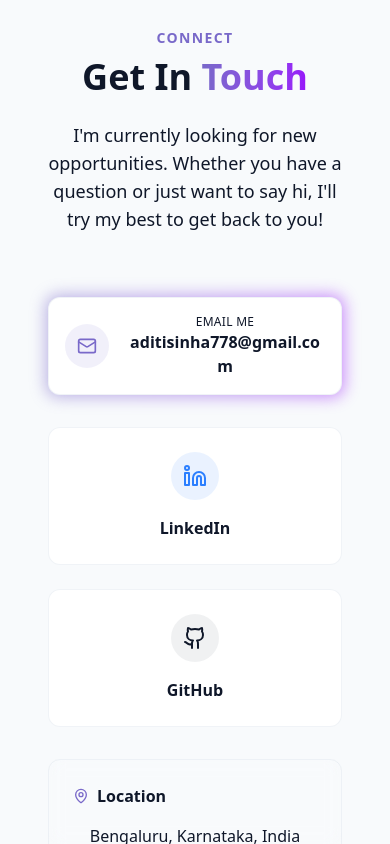
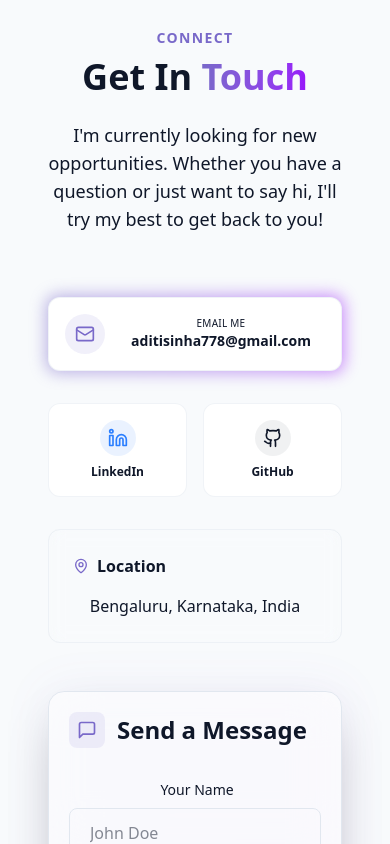
Before and after one commit to aditiisinha/Portfolio_new-, a React (Vite) app: page / in a window 390 px wide. Shown: the part 11156-12000 px from the top of the page. Built offline with nearby package versions, Linux system fonts and the light colour scheme.

Commit message:
Update ContactSection.jsx

```diff
--- a/src/components/ContactSection.jsx
+++ b/src/components/ContactSection.jsx
@@ -60,33 +60,33 @@ export const ContactSection = () => {
           <div className="space-y-8">
             <div className="relative group">
               <div className="absolute -inset-0.5 bg-gradient-to-r from-primary to-purple-600 rounded-xl opacity-50 blur group-hover:opacity-100 transition duration-500"></div>
-              <div className="relative bg-card p-4 sm:p-6 rounded-xl border border-border/50 flex items-center gap-4 sm:gap-6 overflow-hidden">
-                <div className="bg-primary/10 p-3 sm:p-4 rounded-full group-hover:scale-110 transition-transform duration-300 flex-shrink-0">
+              <div className="relative bg-card p-4 sm:p-6 rounded-xl border border-border/50 flex items-center gap-3 sm:gap-6 overflow-hidden">
+                <div className="bg-primary/10 p-2.5 sm:p-4 rounded-full group-hover:scale-110 transition-transform duration-300 flex-shrink-0">
                   <Mail className="h-5 w-5 sm:h-6 sm:w-6 text-primary" />
                 </div>
                 <div className="min-w-0 flex-1">
-                  <h4 className="text-xs sm:text-sm font-medium text-muted-foreground uppercase tracking-wide">Email Me</h4>
-                  <a href="mailto:aditisinha778@gmail.com" className="text-base sm:text-lg md:text-xl font-bold hover:text-primary transition-colors break-all block">
+                  <h4 className="text-[10px] sm:text-sm font-medium text-muted-foreground uppercase tracking-wide">Email Me</h4>
+                  <a href="mailto:aditisinha778@gmail.com" className="text-sm sm:text-lg md:text-xl font-bold hover:text-primary transition-colors break-all block overflow-hidden">
                     aditisinha778@gmail.com
                   </a>
                 </div>
               </div>
             </div>
 
-            <div className="grid grid-cols-1 md:grid-cols-2 gap-6">
+            <div className="grid grid-cols-2 gap-4 sm:gap-6">
               {/* Socials */}
-              <a href="https://www.linkedin.com/in/aditi-sinha-63404a202/" target="_blank" className="group bg-card hover:bg-card/80 border border-border/50 p-6 rounded-xl flex flex-col items-center justify-center gap-4 transition-all hover:-translate-y-1 hover:border-primary/50 hover:shadow-lg hover:shadow-primary/5">
-                <div className="p-3 bg-blue-500/10 rounded-full text-blue-500 group-hover:scale-110 transition-transform">
-                  <Linkedin className="h-6 w-6" />
+              <a href="https://www.linkedin.com/in/aditi-sinha-63404a202/" target="_blank" className="group bg-card hover:bg-card/80 border border-border/50 p-4 sm:p-6 rounded-xl flex flex-col items-center justify-center gap-2 sm:gap-4 transition-all hover:-translate-y-1 hover:border-primary/50 hover:shadow-lg hover:shadow-primary/5 text-center">
+                <div className="p-2 sm:p-3 bg-blue-500/10 rounded-full text-blue-500 group-hover:scale-110 transition-transform">
+                  <Linkedin className="h-5 w-5 sm:h-6 sm:w-6" />
                 </div>
-                <span className="font-semibold">LinkedIn</span>
+                <span className="text-xs sm:text-base font-semibold">LinkedIn</span>
               </a>
 
-              <a href="https://github.com/aditiisinha" target="_blank" className="group bg-card hover:bg-card/80 border border-border/50 p-6 rounded-xl flex flex-col items-center justify-center gap-4 transition-all hover:-translate-y-1 hover:border-primary/50 hover:shadow-lg hover:shadow-primary/5">
-                <div className="p-3 bg-gray-500/10 rounded-full text-foreground group-hover:scale-110 transition-transform">
-                  <Github className="h-6 w-6" />
+              <a href="https://github.com/aditiisinha" target="_blank" className="group bg-card hover:bg-card/80 border border-border/50 p-4 sm:p-6 rounded-xl flex flex-col items-center justify-center gap-2 sm:gap-4 transition-all hover:-translate-y-1 hover:border-primary/50 hover:shadow-lg hover:shadow-primary/5 text-center">
+                <div className="p-2 sm:p-3 bg-gray-500/10 rounded-full text-foreground group-hover:scale-110 transition-transform">
+                  <Github className="h-5 w-5 sm:h-6 sm:w-6" />
                 </div>
-                <span className="font-semibold">GitHub</span>
+                <span className="text-xs sm:text-base font-semibold">GitHub</span>
               </a>
             </div>
 
@@ -103,7 +103,7 @@ export const ContactSection = () => {
           <div className="relative">
             <div className="absolute -inset-1 bg-gradient-to-br from-primary/30 to-purple-600/30 rounded-2xl blur-xl opacity-20" />
 
-            <div className="relative bg-card/60 backdrop-blur-xl p-8 rounded-2xl border border-border shadow-2xl">
+            <div className="relative bg-card/60 backdrop-blur-xl p-5 sm:p-8 rounded-2xl border border-border shadow-2xl">
               <div className="flex items-center gap-3 mb-8">
                 <div className="p-2 bg-primary/10 rounded-lg">
                   <MessageSquare className="h-5 w-5 text-primary" />
```
